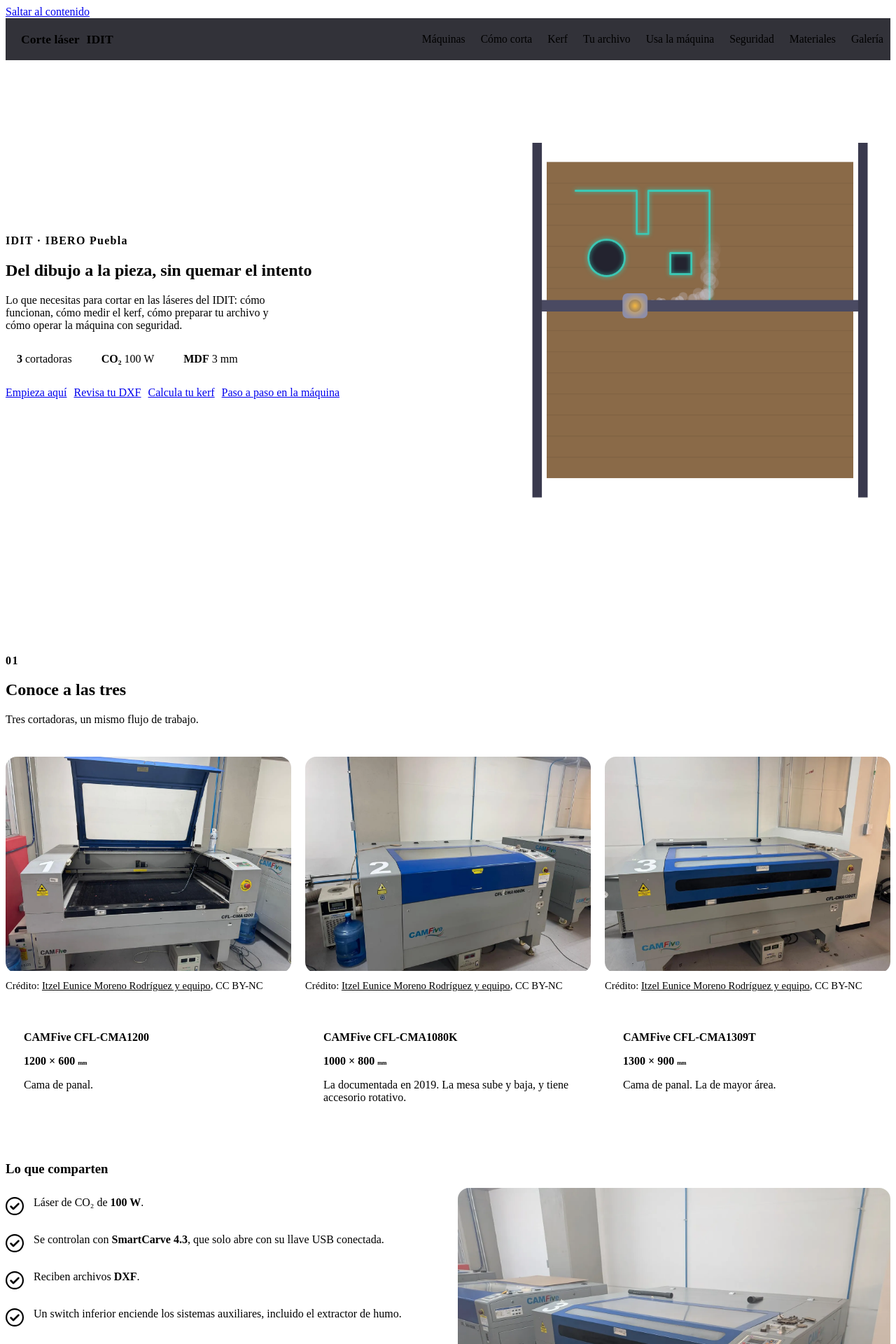
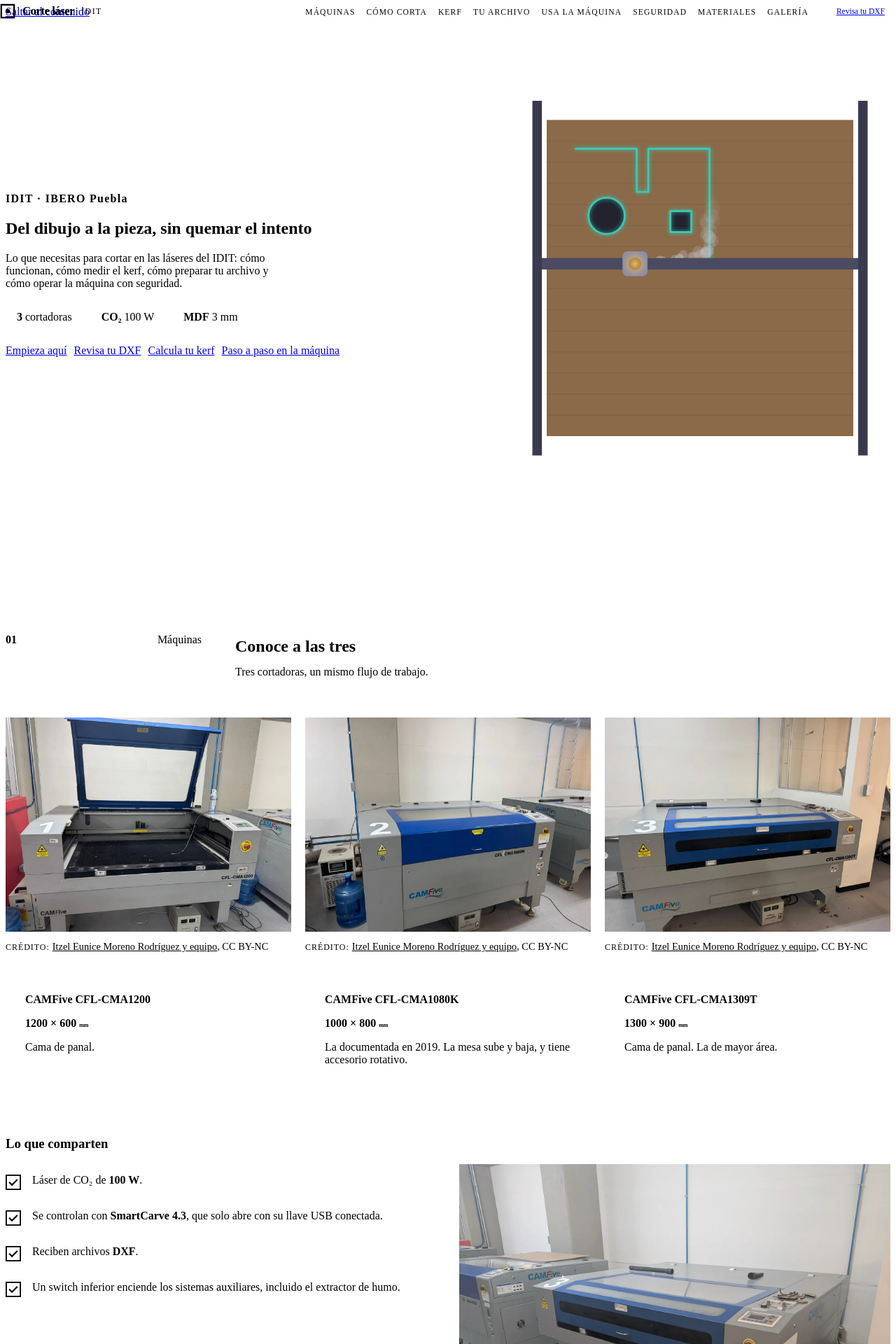
Before and after one commit to Mozta/laser-idit, a React (Vite) app: page / in a window 1280 px wide. Shown: the top 1920 px of the page at 70% size. Built offline with nearby package versions, Linux system fonts and the light colour scheme; the HTML template or start-up script is replaced by a standard one; a web font is replaced by a local one.

Commit message:
Encabezados, tarjetas, barra flotante y pie con rejillas

```diff
--- a/src/components/Checklist.css
+++ b/src/components/Checklist.css
@@ -3,26 +3,22 @@
   margin: 0;
   padding: 0;
   display: grid;
-  gap: 2px;
+  border-top: 1px solid var(--line);
 }
 
 .checklist li {
   display: grid;
-  grid-template-columns: 28px 1fr;
-  gap: 12px;
+  grid-template-columns: 24px 1fr;
+  gap: 14px;
   align-items: start;
-  padding: 12px 0;
+  padding: 14px 0;
   border-bottom: 1px solid var(--line);
 }
 
-.checklist li:last-child {
-  border-bottom: 0;
-}
-
 .palomita {
-  width: 26px;
-  height: 26px;
-  color: var(--acento, var(--teal));
+  width: 22px;
+  height: 22px;
+  color: var(--acento, var(--accent));
   margin-top: 1px;
 }
 
--- a/src/components/Checklist.jsx
+++ b/src/components/Checklist.jsx
@@ -3,8 +3,8 @@
 export function Palomita() {
   return (
     <svg className="palomita" viewBox="0 0 24 24" aria-hidden="true">
-      <circle cx="12" cy="12" r="11" fill="none" stroke="currentColor" strokeWidth="2" />
-      <path d="M7 12.5l3.2 3.2L17 9" fill="none" stroke="currentColor" strokeWidth="2.4" strokeLinecap="round" strokeLinejoin="round" />
+      <rect x="1" y="1" width="22" height="22" fill="none" stroke="currentColor" strokeWidth="2" />
+      <path d="M6.5 12.5l3.5 3.5L17.5 8.5" fill="none" stroke="currentColor" strokeWidth="2.4" strokeLinecap="square" />
     </svg>
   )
 }
@@ -12,8 +12,8 @@
 export function Tache() {
   return (
     <svg className="palomita" viewBox="0 0 24 24" aria-hidden="true">
-      <circle cx="12" cy="12" r="11" fill="none" stroke="currentColor" strokeWidth="2" />
-      <path d="M8 8l8 8M16 8l-8 8" fill="none" stroke="currentColor" strokeWidth="2.4" strokeLinecap="round" />
+      <rect x="1" y="1" width="22" height="22" fill="none" stroke="currentColor" strokeWidth="2" />
+      <path d="M7.5 7.5l9 9M16.5 7.5l-9 9" fill="none" stroke="currentColor" strokeWidth="2.4" strokeLinecap="square" />
     </svg>
   )
 }
--- a/src/components/Figura.css
+++ b/src/components/Figura.css
@@ -8,7 +8,7 @@
   width: 100%;
   padding: 0;
   border: 1px solid var(--line);
-  border-radius: 16px;
+  border-radius: 0;
   overflow: hidden;
   background: var(--card);
   cursor: zoom-in;
@@ -33,7 +33,7 @@
 }
 
 .figura figcaption {
-  font-size: 0.92rem;
+  font-size: 0.9rem;
   color: var(--muted);
   margin-top: 8px;
   line-height: 1.4;
@@ -41,6 +41,10 @@
 
 .figura-credito::before {
   content: 'Crédito: ';
+  font-family: var(--mono);
+  font-size: 0.75rem;
+  letter-spacing: 0.08em;
+  text-transform: uppercase;
 }
 
 .figura-credito a {
@@ -48,21 +52,21 @@
 }
 
 .figura-credito a:hover {
-  color: var(--teal);
+  color: var(--accent);
 }
 
 .figura-dialogo {
   width: min(96vw, 1200px);
   max-height: 94vh;
   padding: 16px;
-  border: 1px solid var(--line);
-  border-radius: 20px;
+  border: 1px solid var(--line-2);
+  border-radius: 0;
   background: var(--bg-2);
   color: var(--text);
 }
 
 .figura-dialogo::backdrop {
-  background: rgb(10 10 14 / 0.85);
+  background: rgb(5 7 7 / 0.9);
 }
 
 .figura-dialogo img {
@@ -70,7 +74,6 @@
   height: auto;
   max-height: 74vh;
   object-fit: contain;
-  border-radius: 12px;
 }
 
 .figura-dialogo p {
--- a/src/components/Navegacion.css
+++ b/src/components/Navegacion.css
@@ -1,19 +1,35 @@
 .nav {
-  position: sticky;
+  position: fixed;
   top: 0;
+  left: 0;
+  right: 0;
   z-index: 50;
-  background: rgb(22 22 30 / 0.88);
-  backdrop-filter: blur(10px);
-  -webkit-backdrop-filter: blur(10px);
-  border-bottom: 1px solid var(--line);
+  padding: 0;
+  transition: padding 0.3s ease;
 }
 
 .nav-barra {
   display: flex;
   align-items: center;
-  justify-content: space-between;
   gap: 16px;
-  min-height: 60px;
+  height: var(--nav-h);
+  max-width: 100%;
+  margin: 0 auto;
+  padding: 0 max(var(--gutter), calc((100% - var(--max)) / 2 + var(--gutter)));
+  background: var(--accent);
+  color: var(--ink);
+  transition: max-width 0.35s ease, padding 0.35s ease, box-shadow 0.35s ease;
+}
+
+/* Al bajar, la barra se despega y flota dentro del ancho del contenido */
+.nav.flotante {
+  padding: 10px var(--gutter) 0;
+}
+
+.nav.flotante .nav-barra {
+  max-width: calc(var(--max) - 2 * var(--gutter));
+  padding: 0 20px;
+  box-shadow: 0 12px 40px rgb(0 0 0 / 0.45);
 }
 
 .nav-marca {
@@ -22,23 +38,33 @@
   gap: 10px;
   min-height: var(--tap);
   font-weight: 700;
-  font-size: 1.1rem;
-  color: var(--text);
+  font-size: 1.05rem;
+  letter-spacing: -0.03em;
+  color: var(--ink);
   text-decoration: none;
   white-space: nowrap;
+  margin-right: auto;
 }
 
-.nav-punto {
-  width: 12px;
-  height: 12px;
-  border-radius: 50%;
-  background: var(--amber);
-  box-shadow: 0 0 12px var(--amber);
+.nav-marca:hover {
+  color: var(--ink);
+}
+
+.nav-logo {
+  width: 22px;
+  height: 22px;
+}
+
+.nav-sub {
+  font-family: var(--mono);
+  font-size: 0.75rem;
+  font-weight: 500;
+  letter-spacing: 0.12em;
 }
 
 .nav-escritorio ul {
   display: flex;
-  gap: 2px;
+  gap: 0;
   list-style: none;
   margin: 0;
   padding: 0;
@@ -49,26 +75,38 @@
   display: inline-flex;
   align-items: center;
   min-height: var(--tap);
-  padding: 0 10px;
-  color: var(--muted);
+  padding: 0 8px;
+  color: var(--ink);
   text-decoration: none;
-  font-size: 0.98rem;
+  font-family: var(--mono);
+  font-size: 0.72rem;
+  font-weight: 500;
+  letter-spacing: 0.1em;
+  text-transform: uppercase;
   white-space: nowrap;
 }
 
-.nav-escritorio a:hover,
-.nav-escritorio a[aria-current] {
-  color: var(--text);
+.nav-escritorio a:hover {
+  color: var(--ink);
+  opacity: 0.7;
 }
 
 .nav-subrayado {
   position: absolute;
-  left: 10px;
-  right: 10px;
-  bottom: 6px;
-  height: 3px;
-  border-radius: 2px;
-  background: var(--teal);
+  left: 8px;
+  right: 8px;
+  bottom: 8px;
+  height: 2px;
+  background: var(--ink);
+}
+
+.nav .btn {
+  font-size: 0.72rem;
+  padding: 10px 16px;
+}
+
+.nav :focus-visible {
+  outline-color: var(--ink);
 }
 
 .nav-menu {
@@ -76,28 +114,35 @@
 }
 
 .nav-movil {
-  border-top: 1px solid var(--line);
-  background: var(--bg-2);
-  max-height: calc(100dvh - 60px);
+  position: absolute;
+  left: var(--gutter);
+  right: var(--gutter);
+  top: calc(var(--nav-h) + 10px);
+  background: var(--ink);
+  border: 1px solid var(--line-2);
+  max-height: calc(100dvh - var(--nav-h) - 24px);
   overflow-y: auto;
+  box-shadow: 0 20px 50px rgb(0 0 0 / 0.5);
 }
 
 .nav-movil ul {
   list-style: none;
   margin: 0;
-  padding-top: 8px;
-  padding-bottom: 12px;
+  padding: 0;
   display: grid;
 }
 
 .nav-movil a {
   display: flex;
   align-items: center;
-  gap: 12px;
-  min-height: 52px;
+  gap: 14px;
+  min-height: 54px;
+  padding: 0 20px;
   color: var(--text);
   text-decoration: none;
   font-size: 1.15rem;
+  font-weight: 700;
+  letter-spacing: -0.02em;
   border-bottom: 1px solid var(--line);
 }
 
@@ -106,16 +151,17 @@
 }
 
 .nav-movil a[aria-current] {
-  color: var(--teal);
+  color: var(--accent);
 }
 
 .nav-num {
   font-family: var(--mono);
-  color: var(--teal);
-  font-size: 0.95rem;
+  color: var(--accent);
+  font-size: 0.8rem;
+  font-weight: 500;
 }
 
-@media (max-width: 1060px) {
+@media (max-width: 1180px) {
   .nav-escritorio {
     display: none;
   }
@@ -123,3 +169,9 @@
     display: inline-flex;
   }
 }
+
+@media (max-width: 520px) {
+  .nav-cta {
+    display: none;
+  }
+}
--- a/src/components/Navegacion.jsx
+++ b/src/components/Navegacion.jsx
@@ -1,5 +1,5 @@
 import { useEffect, useState } from 'react'
-import { AnimatePresence, motion } from 'motion/react'
+import { AnimatePresence, motion, useMotionValueEvent, useScroll } from 'motion/react'
 import { SECCIONES } from '../data/secciones.js'
 import './Navegacion.css'
 
@@ -29,6 +29,9 @@
 export default function Navegacion() {
   const activa = useSeccionActiva()
   const [abierto, setAbierto] = useState(false)
+  const [flotante, setFlotante] = useState(false)
+  const { scrollY } = useScroll()
+  useMotionValueEvent(scrollY, 'change', (y) => setFlotante(y > 48))
 
   useEffect(() => {
     if (!abierto) return
@@ -38,11 +41,14 @@
   }, [abierto])
 
   return (
-    <header className="nav">
-      <div className="nav-barra wrap">
+    <header className={`nav${flotante || abierto ? ' flotante' : ''}`}>
+      <div className="nav-barra">
         <a className="nav-marca" href="#inicio" onClick={() => setAbierto(false)}>
-          <span className="nav-punto" aria-hidden="true" />
-          Corte láser <span className="muted">IDIT</span>
+          <svg className="nav-logo" viewBox="0 0 24 24" aria-hidden="true">
+            <rect x="2" y="2" width="20" height="20" fill="none" stroke="currentColor" strokeWidth="2.5" />
+            <circle cx="12" cy="12" r="3.5" fill="currentColor" />
+          </svg>
+          Corte láser <span className="nav-sub">IDIT</span>
         </a>
         <nav aria-label="Secciones" className="nav-escritorio">
           <ul>
@@ -56,14 +62,17 @@
             ))}
           </ul>
         </nav>
+        <a className="btn btn-oscuro nav-cta" href="#validador-dxf">
+          Revisa tu DXF
+        </a>
         <button
           type="button"
-          className="btn nav-menu"
+          className="btn btn-oscuro nav-menu"
           aria-expanded={abierto}
           aria-controls="nav-movil"
           onClick={() => setAbierto((v) => !v)}
         >
-          {abierto ? 'Cerrar' : 'Secciones'}
+          {abierto ? 'Cerrar' : 'Menú'}
         </button>
       </div>
       <AnimatePresence>
@@ -77,7 +86,7 @@
             exit={{ opacity: 0, y: -12 }}
             transition={{ duration: 0.2 }}
           >
-            <ul className="wrap">
+            <ul>
               {SECCIONES.map((s, i) => (
                 <li key={s.id}>
                   <a href={`#${s.id}`} onClick={() => setAbierto(false)} aria-current={activa === s.id ? 'location' : undefined}>
--- a/src/components/Pie.jsx
+++ b/src/components/Pie.jsx
@@ -4,7 +4,8 @@
 export default function Pie() {
   return (
     <footer className="pie">
-      <div className="wrap pie-rejilla">
+      <div className="wrap">
+      <div className="pie-rejilla">
         <div>
           <p className="pie-titulo">Corte láser en el IDIT</p>
           <p className="muted">
@@ -29,6 +30,7 @@
           </ul>
         </div>
       </div>
+      </div>
     </footer>
   )
 }
--- a/src/components/Seccion.css
+++ b/src/components/Seccion.css
@@ -1,48 +1,85 @@
 .seccion {
-  padding: clamp(56px, 9vw, 112px) 0;
-  border-top: 1px solid var(--line);
+  padding: clamp(64px, 10vw, 128px) 0;
 }
 
 .seccion-alterna {
   background: var(--bg-2);
+  border-top: 1px solid var(--line);
+  border-bottom: 1px solid var(--line);
 }
 
 .seccion-cabeza {
-  margin-bottom: clamp(28px, 4vw, 44px);
+  display: grid;
+  grid-template-columns: minmax(180px, 280px) 1fr;
+  gap: clamp(16px, 4vw, 48px);
+  align-items: start;
+  margin-bottom: clamp(36px, 5vw, 56px);
+}
+
+.seccion-kicker {
+  display: flex;
+  align-items: center;
+  gap: 12px;
+  color: var(--muted);
+  margin: 0;
+  padding-top: 0.9em;
+  max-width: none;
 }
 
 .seccion-numero {
-  font-family: var(--mono);
-  color: var(--teal);
+  color: var(--accent);
   font-weight: 700;
-  letter-spacing: 0.1em;
-  margin: 0 0 8px;
+}
+
+.seccion-linea {
+  flex: 1;
+  height: 1px;
+  background: var(--line-2);
+  min-width: 24px;
+}
+
+.seccion-cabeza h2 {
+  margin-bottom: 14px;
 }
 
 .seccion-idea {
   font-size: var(--fs-4);
   color: var(--muted);
-  max-width: 52ch;
+  max-width: 46ch;
   margin: 0;
 }
 
 .bloque {
-  margin-top: clamp(36px, 5vw, 56px);
+  margin-top: clamp(40px, 6vw, 72px);
 }
 
 .bloque > h3 {
-  margin-bottom: 16px;
+  margin-bottom: 18px;
 }
 
+/* Rejillas de celdas con líneas, como en motion.dev.
+   Cada celda dibuja su borde derecho e inferior; la rejilla, el superior e izquierdo. */
 .rejilla {
   display: grid;
-  gap: 16px;
   grid-template-columns: repeat(auto-fit, minmax(min(100%, 260px), 1fr));
+  border-top: 1px solid var(--line);
+  border-left: 1px solid var(--line);
+}
+
+.rejilla > * {
+  border-right: 1px solid var(--line);
+  border-bottom: 1px solid var(--line);
+}
+
+.rejilla .tarjeta {
+  border-top: 0;
+  border-left: 0;
+  height: 100%;
 }
 
 .rejilla-2 {
   display: grid;
-  gap: clamp(16px, 3vw, 28px);
+  gap: clamp(16px, 3vw, 32px);
   grid-template-columns: repeat(auto-fit, minmax(min(100%, 340px), 1fr));
   align-items: start;
 }
@@ -52,3 +89,14 @@
   gap: 16px;
   grid-template-columns: repeat(auto-fill, minmax(min(100%, 240px), 1fr));
 }
+
+@media (max-width: 760px) {
+  .seccion-cabeza {
+    grid-template-columns: 1fr;
+    gap: 14px;
+  }
+  .seccion-kicker {
+    padding-top: 0;
+    max-width: 320px;
+  }
+}
--- a/src/components/Seccion.jsx
+++ b/src/components/Seccion.jsx
@@ -1,4 +1,5 @@
 import { motion } from 'motion/react'
+import { SECCIONES } from '../data/secciones.js'
 import './Seccion.css'
 
 const aparecer = {
@@ -16,13 +17,22 @@
 }
 
 export default function Seccion({ id, numero, titulo, idea, alterna = false, children }) {
+  const etiqueta = SECCIONES.find((x) => x.id === id)?.corto
   return (
     <section id={id} className={`seccion${alterna ? ' seccion-alterna' : ''}`} aria-labelledby={`${id}-titulo`}>
       <div className="wrap">
         <Revelar as="header" className="seccion-cabeza">
-          {numero && <p className="seccion-numero">{String(numero).padStart(2, '0')}</p>}
-          <h2 id={`${id}-titulo`}>{titulo}</h2>
-          {idea && <p className="seccion-idea">{idea}</p>}
+          {numero && (
+            <p className="seccion-kicker kicker">
+              <span className="seccion-numero">{String(numero).padStart(2, '0')}</span>
+              <span className="seccion-linea" aria-hidden="true" />
+              <span>{etiqueta}</span>
+            </p>
+          )}
+          <div>
+            <h2 id={`${id}-titulo`}>{titulo}</h2>
+            {idea && <p className="seccion-idea">{idea}</p>}
+          </div>
         </Revelar>
         {children}
       </div>
--- a/src/components/Tarjeta.css
+++ b/src/components/Tarjeta.css
@@ -1,10 +1,22 @@
 .tarjeta {
+  position: relative;
   background: var(--card);
   border: 1px solid var(--line);
-  border-left: 8px solid var(--acento, var(--teal));
-  border-radius: var(--radius);
-  padding: clamp(18px, 3vw, 26px);
+  border-radius: 0;
+  padding: clamp(20px, 3vw, 28px);
   min-width: 0;
+}
+
+/* Línea de color arriba de la celda */
+.tarjeta::before {
+  content: '';
+  position: absolute;
+  top: 0;
+  left: 0;
+  width: 100%;
+  height: 2px;
+  background: var(--acento, var(--accent));
+  transform-origin: left;
 }
 
 .tarjeta > :last-child {
@@ -13,43 +25,46 @@
 
 .tarjeta-titulo {
   font-size: var(--fs-4);
-  margin-bottom: 8px;
+  margin-bottom: 10px;
   color: var(--text);
 }
 
+/* Celda amarilla para las ideas clave */
 .acento-seccion {
-  background: var(--teal);
-  color: var(--bg);
-  border-radius: var(--radius);
-  padding: clamp(24px, 4vw, 44px);
+  background: var(--accent);
+  color: var(--ink);
+  padding: clamp(28px, 5vw, 56px);
   font-size: var(--fs-4);
+  display: grid;
+  gap: 8px;
 }
 
 .acento-seccion p {
-  max-width: 60ch;
+  max-width: 58ch;
+  margin: 0;
 }
 
 .acento-seccion strong {
-  font-size: var(--fs-3);
+  font-size: var(--fs-2);
   display: block;
-  line-height: 1.15;
-  margin-bottom: 10px;
-}
-
-.acento-seccion > :last-child {
-  margin-bottom: 0;
+  line-height: 1.02;
+  letter-spacing: -0.04em;
+  margin-bottom: 8px;
 }
 
 .aviso {
   display: grid;
   gap: 4px;
-  border-radius: 14px;
-  padding: 14px 18px;
-  background: color-mix(in srgb, var(--acento) 12%, var(--card));
-  border: 1px solid color-mix(in srgb, var(--acento) 50%, var(--line));
+  padding: 16px 20px;
+  background: color-mix(in srgb, var(--acento) 8%, var(--card));
+  border: 1px solid color-mix(in srgb, var(--acento) 45%, var(--line));
 }
 
 .aviso-titulo {
+  font-family: var(--mono);
+  font-size: var(--fs-kicker);
+  letter-spacing: 0.12em;
+  text-transform: uppercase;
   color: var(--acento);
 }
 
--- a/src/components/Tarjeta.jsx
+++ b/src/components/Tarjeta.jsx
@@ -1,6 +1,6 @@
 import './Tarjeta.css'
 
-export default function Tarjeta({ acento = 'teal', titulo, children, className = '', as: Tag = 'div', nivel = 3 }) {
+export default function Tarjeta({ acento = 'accent', titulo, children, className = '', as: Tag = 'div', nivel = 3 }) {
   const Titulo = `h${nivel}`
   return (
     <Tag className={`tarjeta ${className}`} style={{ '--acento': `var(--${acento})` }}>
```
Also changed, not shown: src/components/Formula.css (+9 -7 lines), src/components/Pie.css (+26 -7 lines).
